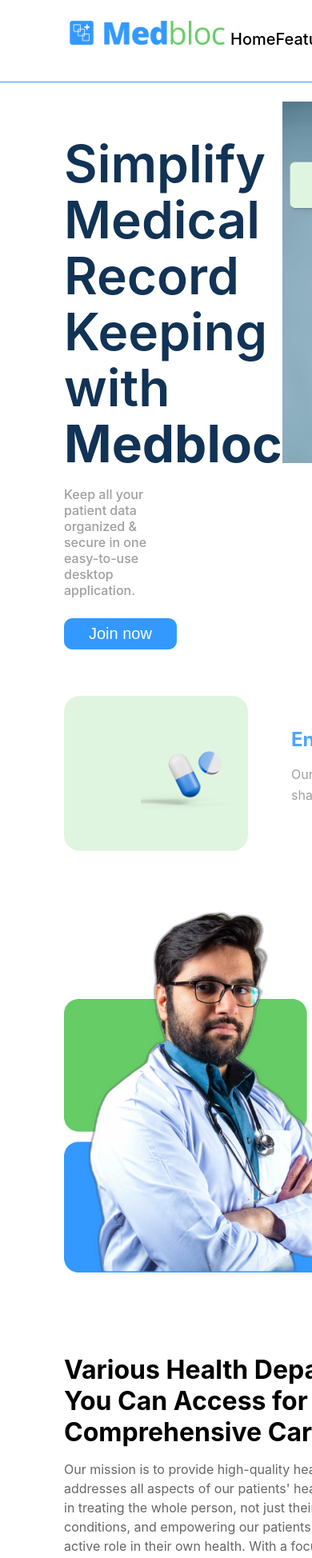
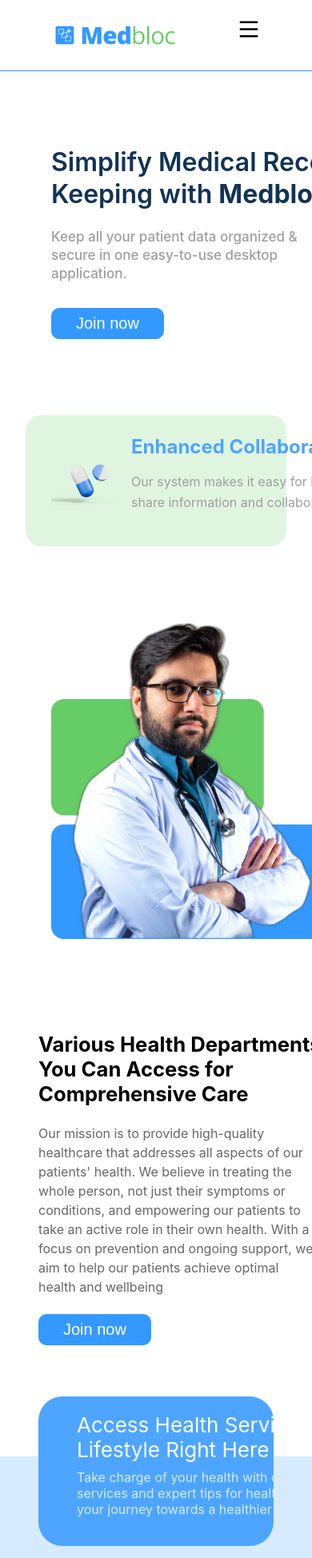
Before and after one commit to learnable-2022/DPR-4-FE, a React (Create React App) app in the folder team4/: page / in a window 390 px wide. Shown: the top 1948 px of the page at 80% size. Built offline with nearby package versions, Linux system fonts and the light colour scheme; the HTML template or start-up script is replaced by a standard one.

Commit message:
added responsiveness

```diff
--- a/team4/src/landing/landing.css
+++ b/team4/src/landing/landing.css
@@ -15,11 +15,17 @@ html, body{
     padding: 20px 5rem 1.5rem 5rem;
 }
 
+.nav-section i{
+    display: none;
+}
+
 .nav2 {
     width: 60%;
     display: flex;
     justify-content: space-between;
     align-items: center;
+    position: relative;
+    right: 0;
 }
 
 .link{
@@ -28,6 +34,23 @@ html, body{
     color: #000;
     font-weight: 500;
     font-size: 20px;
+}
+
+#nav-link{
+    padding: 10px 20px;
+    border-radius: 7px;
+}
+
+#nav-link:hover{
+    transition: 0.3s;
+    background-color:#98cbff;
+    color: white;
+}
+
+#nav-link:active{
+     background-color: #3399ff;
+     color: white;
+     transition: 0.3s;
 }
 
 .btn{
@@ -41,7 +64,17 @@ html, body{
     cursor: pointer;
 }
 
+
 .btn:hover{
+    transition: 0.3s;
+    background-color:#2266aa;
+    color: #fff;
+    transition: 0.3s;
+}
+
+.btn:active{
+    background-color: #3399ff;
+    color: white;
     transition: 0.3s;
 }
 
@@ -90,6 +123,18 @@ span{
     cursor: pointer;
 }
 
+.hero-btn:hover{
+    transition: 0.3s;
+    background-color:#2266aa;
+    color: white;
+}
+
+.hero-btn:active{
+     background-color: #3399ff;
+     color: white;
+     transition: 0.3s;
+}
+
 /* section-one */
 .section-one{
     display: flex;
@@ -105,9 +150,9 @@ span{
     width: 140px;
 }
 
-h2{
+.sec-one-text{
     color: #4da5ff;
-    margin: 0  0 15px 0;
+    margin: 0 0 15px 0;
 }
 
 .section-one-text{
@@ -130,6 +175,18 @@ h2{
     border: 1px solid #3399ff;
     font-size: 20px;
     cursor: pointer;
+}
+
+.section-one-btn:hover{
+    transition: 0.3s;
+    background-color:#2266aa;
+    color: white;
+}
+
+.section-one-btn:active{
+     background-color: #3399ff;
+     color: white;
+     transition: 0.3s;
 }
 
 .hr{
@@ -249,6 +306,21 @@ h2{
     cursor: pointer;
 }
 
+.section-four-btn:hover{
+    transition: 0.3s;
+    background-color:#2266aa;
+    color: #fff;
+    transition: 0.3s;
+    border: 1px solid #2266aa;
+}
+
+.section-four-btn:active{
+    background-color: #3399ff;
+    color: white;
+    transition: 0.3s;
+    border: 1px solid #2266aa;
+}
+
 /* section-footer */
 .footer-section{
     background-color:  #D6EBFF;
@@ -264,14 +336,26 @@ h2{
     color: #666;
     font-size: 14px;
 }
+
 .footer-section-a{
     align-self: center;
 }
+
 .footer-section-a p{
     font-size: 14px;
     color: #666;
     line-height: 20px;
     width: 360px;
+}
+
+.footer-link p:hover{
+    color: #3399ff;
+    transition: 0.3s;
+}
+
+.footer-link p:active{
+    color: #3399ff;
+    transition: 0.3s;
 }
 
 .footer-section h5{
@@ -281,3 +365,326 @@ h2{
 .footer-section-d{
     margin: 0 0 20px 0;
 }
+
+/* *****************MEDIA QUERY */
+@media screen and (max-width:1317px){
+h1{
+    font-size: 3rem;
+}
+
+.hero-text{
+    width: 54%;
+}
+
+}
+
+@media screen and (max-width:1152px){
+    h1{
+        margin: 70px 0 0 0;
+        font-size: 2rem;
+        line-height: 50px;
+    }
+
+    .hero-text{
+        margin: 10px 0 19px 0;
+        line-height: 23px;
+        font-size: 17px;
+        width: 58%;
+    }
+}
+
+@media screen and (max-width:1127px){
+    h1{
+        font-size: 1.8rem;
+        line-height: 40px;
+    }
+    .section-one{
+        padding: 25px 5rem;
+    }
+    .hero-text{
+        width: 61%;
+    }
+}
+
+@media screen and (max-width:1092px){
+    .nav2{
+        width: 70%;
+    }
+    .section-one-b{
+        margin: 0;
+    }
+    #female-img{
+        width: 450px;
+    }
+    .hero-text{
+        width: 65%;
+    }
+    .section-two{
+        margin: 3rem 3rem 3rem 5rem;
+    }
+    .section-four-a p{
+        width: 550px;
+    }
+    .section-four-a h4{
+        width: 600px;
+    }
+}
+
+@media screen and (max-width:1077px){
+    .section-four{
+        margin: 4rem 6rem -6rem 5rem;
+    }
+    .section-four-a p{
+        width: 580px;
+    }
+    .section-four-a h4{
+        width: 630px;
+    }
+}
+
+@media screen and (max-width:1057px){
+    .hero-text{
+        width: 70%;
+    }
+    #pill-img{
+        width: 120px;
+    }
+    .section-one{
+        padding: 25px 4rem;
+    }
+    .section-two{
+        padding: 0 0rem 0 0;
+    }
+    .section-four-btn{
+        font-size: 12px;
+    }
+    #female-img{
+        width: 400px;
+    }
+    h1{
+        font-size: 2rem;
+        line-height: 40px;
+    }
+}
+
+@media screen and (max-width:1037px){
+    h1{
+        width: 380px;
+    }
+    #female-img{
+        width: 380px;
+    }
+    .section-one{
+        padding: 25px 3rem;
+    }
+    #male-img{
+        width: 350px;
+    }
+    #heart-img{
+        width: 320px;
+    }
+}
+
+@media screen and (max-width:1007px){
+    .section-one{
+        padding: 25px 2rem;
+    }
+    .section-four-btn{
+        padding: 10px 15px;
+        width: 120px;
+    }
+}
+
+@media screen and (max-width:977px){
+    #pill-img{
+        width: 100px;
+    }
+    .section-one-b{
+        margin: 0 0 0 0px;
+    }
+    .hero-text{
+        width: 86%;
+    }
+    .section-four{
+        margin: 4rem 6rem -5rem 5rem;
+        padding: 20px 3rem;
+        border-radius: 30px;
+    }
+    .section-four-a p{
+        width: 540px;
+    }
+    .section-four-btn{
+        margin: 0 0 0 -15px;
+    }
+    .section-two-text{
+        font-size: 1.6rem;
+    }
+}
+
+@media screen and (max-width:957px){
+    .section-four-btn{
+        margin: 0 0 0 -38px;
+    }
+    .section-four{
+        padding: 20px 3rem 20px 2rem;
+    }
+    .hero-text{
+        width: 87%;
+    }
+    .section-two-text{
+        width: 360px;
+    }
+    .nav2{
+        width: 75%;
+    }
+}
+
+@media screen and (max-width:922px){
+    .nav-section{
+        padding: 20px 4rem 1.5rem 4rem;
+    }
+    .hero-section{
+        padding: 1.5rem 4rem 10px 4rem;
+    }
+    .section-one{
+        margin: 3rem 4rem;
+    }
+    .section-two{
+        margin: 3rem 4rem;
+    }
+    .section-three{
+        margin: 3rem 3rem;
+    }
+    .section-four{
+        margin: 4rem 3rem -7rem 3rem;
+        padding: 20px 3rem;
+        border-radius: 30px;
+    }
+    .footer-section{
+        padding: 10rem 5rem 3rem 4rem;
+    }
+}
+
+@media screen and (max-width:882px){
+    #logo{
+        width: 10rem;
+        padding: 8px 0 0 0;
+    }
+    .section-one{
+        margin: 3rem;
+    }
+}
+
+@media screen and (max-width:857px){
+    #nav-link{
+        padding: 0;
+    }
+    #nav-link:hover{
+        transition: 0.3s;
+        color: #3399ff;
+        background-color: #fff;
+    }
+
+    #nav-link:active{
+         color: #3399ff;
+         transition: 0.3s;
+         background-color: #fff;
+    }
+    .section-one{
+        margin: 3rem 2rem;
+    }
+    #heart-img{
+        width: 280px;
+    }
+    .section-three-text{
+        width: 400px;
+        font-size: 1.6rem;
+    }
+    .section-three-text-b{
+        width: 350px;
+    }
+    .section-four-btn{
+        margin: 0 0 0 -65px;
+    }
+    .section-four-a p{
+        width: 500px;
+    }
+
+    /* HAMBURGER CODE */
+    .nav-section i{
+        display: block;
+        font-size: 30px;
+    }
+/*  */
+    .nav2bg{
+        background-color: #00000069;
+        width: 100vw;
+        height: 100vh;
+        position: fixed;
+        right: -100%;
+        top: 0;
+        height: 100vh;
+        z-index: 999;
+        transition: .5s;
+    }
+
+    .nav2bg{
+        background-color: #00000069;
+        width: 100vw;
+        height: 100vh;
+        position: fixed;
+        right: 0;
+        top: 0;
+        height: 100vh;
+        z-index: 999;
+        transition: .5s;
+    }
+
+    .nav2{
+        flex-direction: column;
+        background-color: #eaf4ff;
+        justify-content: flex-start;
+        gap: 3rem;
+        width: 25%;
+        padding: 20px;
+        position: fixed;
+        right: -400px;
+        top: 0;
+        height: 100vh;
+        transition: .5s;
+    }
+
+    .nav2Open{
+        display: flex;
+        align-items: center;
+        flex-direction: column;
+        background-color: #eaf4ff;
+        justify-content: flex-start;
+        gap: 3rem;
+        width: 25%;
+        padding: 20px;
+        position: fixed;
+        right: 0;
+        top: 0;
+        height: 100vh;
+        transition: .5s;
+        box-shadow: 0 0 10px #00000069;
+        z-index: 999;
+    }
+
+    .nav2 i, .nav2Open i{
+        align-self: flex-start;
+    }
+
+    .nav2 .btn, .nav2Open .btn{
+        display: none;
+    }
+}
+
+/* @media screen and (max-width:1317px){
+
+}
+
+@media screen and (max-width:1317px){
+
+} */
--- a/team4/src/landing/landing.jsx
+++ b/team4/src/landing/landing.jsx
@@ -1,79 +1,105 @@
-import React from "react";
-import femaleDoc from '../landing/images/femaleDoc.png';
-import logo from '../landing/images/logo.png';
-import male from '../landing/images/maleDoc.png';
-import heart from '../landing/images/heart.png';
-import pill from '../landing/images/pill.png';
-import '../landing/landing.css'
-import { Link } from 'react-router-dom';
-
+import React, {useState} from "react";
+import femaleDoc from "../landing/images/femaleDoc.png";
+import logo from "../landing/images/logo.png";
+import male from "../landing/images/maleDoc.png";
+import heart from "../landing/images/heart.png";
+import pill from "../landing/images/pill.png";
+import "../landing/landing.css";
+import { Link } from "react-router-dom";
 
 export default function Landing() {
+  const [isNavOpen, setIsNavOpen] = useState(false)
+
+  function navOpen(){
+    setIsNavOpen(true)
+  }
+
+  console.log(isNavOpen)
+
   return (
     <div className="">
-
       {/* nav section */}
       <div className="nav-section">
-
         <div className="nav1">
-          <img src={logo} alt="medbloc-logo" id="logo"/>
+          <img src={logo} alt="medbloc-logo" id="logo" />
         </div>
-
-      <div className="nav2">
-        <Link className='link'  to=""><li>Home</li></Link>
-        <Link className='link'  to=""><li>Features</li></Link>
-        <Link className='link'  to=""><li>Pricing</li></Link>
-        <Link className='link'  to=""><li>Support</li></Link>
-        <Link className='link'  to=""><button className="btn">Get Started</button></Link>
+        <i class="ri-menu-line" onClick={navOpen}></i>
+        {/* {isNavOpen ? <div className="nav2bg"></div> : ""} */}
+        {isNavOpen && <div className="nav2bg"></div>}
+        {/* <div className={isNavOpen ? `nav2BgOpen`:`nav2Bg`} > */}
+          <div className={isNavOpen ? `nav2Open`:`nav2`}>
+            <i class="ri-close-circle-fill" onClick={()=> setIsNavOpen(!isNavOpen)}></i>
+            <Link className="link" id="nav-link" to="">
+              <li>Home</li>
+            </Link>
+            <Link className="link" id="nav-link" to="">
+              <li>Features</li>
+            </Link>
+            <Link className="link" id="nav-link" to="">
+              <li>Pricing</li>
+            </Link>
+            <Link className="link" id="nav-link" to="">
+              <li>Support</li>
+            </Link>
+            <Link className="link" id="get-link" to="">
+              <button className="btn">Get Started</button>
+            </Link>
           </div>
-
         </div>
-
-
+      {/* </div> */}
 
       {/* hero section */}
       <div className="hero-section">
-
         <div className="hero-1">
-          <h1>Simplify Medical Record Keeping with <span>Medbloc</span></h1>
-          <p className='hero-text'>Keep all your patient data organized & secure in one easy-to-use desktop application.</p>
-          <Link className='link'  to=""><button className="hero-btn">Join now</button></Link>
+          <h1>
+            Simplify Medical Record Keeping with <span>Medbloc</span>
+          </h1>
+          <p className="hero-text">
+            Keep all your patient data organized & secure in one easy-to-use
+            desktop application.
+          </p>
+          <Link className="link" to="">
+            <button className="hero-btn">Join now</button>
+          </Link>
         </div>
 
         <div className="hero-2">
-          <img src={femaleDoc} alt="female-doctor" id="female-img"/>
+          <img src={femaleDoc} alt="female-doctor" id="female-img" />
         </div>
-
       </div>
 
       {/* section-one */}
       <div className="section-one">
         <div>
-          <img src={pill} alt="pill" id="pill-img"/>
+          <img src={pill} alt="pill" id="pill-img" />
         </div>
         <div className="section-one-b">
-          <h2>Enhanced Collaboration</h2>
+          <h2 className="sec-one-text">Enhanced Collaboration</h2>
           <p className="section-one-text">
-            Our system makes it easy for healthcare professionals to share information and collaborate on patient care.
+            Our system makes it easy for healthcare professionals to share
+            information and collaborate on patient care.
           </p>
         </div>
 
-        <div className="hr">
-
-        </div>
+        <div className="hr"></div>
 
         <div className="section-one-c">
-          <Link className='link'  to=""><button className="section-one-btn">Try now</button></Link>
+          <Link className="link" to="">
+            <button className="section-one-btn">Try now</button>
+          </Link>
         </div>
       </div>
 
       {/* section-two*/}
       <div className="section-two">
         <div className="section-two-a">
-          <img src={male} alt="male-doctor" id="male-img"/>
+          <img src={male} alt="male-doctor" id="male-img" />
         </div>
         <div className="section-two-b">
-          <h2 className="section-two-text">We Constantly Provide the Greatest Medical Care Record for your Health.</h2>
+          <h2 className="section-two-text">
+            We Constantly Provide the Greatest Medical Care Record for your
+            Health.
+          </h2>
           <ul className="list">
             <li className="section-2-list">
               <i className="ri-checkbox-line"></i>
@@ -91,7 +117,9 @@ export default function Landing() {
               <i className="ri-checkbox-line"></i>
               <p>Low Gas Fee</p>
             </li>
-            <Link className='link'  to=""><button className="hero-btn">Join now</button></Link>
+            <Link className="link" to="">
+              <button className="hero-btn">Join now</button>
+            </Link>
           </ul>
         </div>
       </div>
@@ -99,58 +127,98 @@ export default function Landing() {
       {/* section-three */}
       <div className="section-three">
         <div className="section-three-a">
-          <h2 className="section-three-text">Various Health Departments You Can Access for Comprehensive Care</h2>
+          <h2 className="section-three-text">
+            Various Health Departments You Can Access for Comprehensive Care
+          </h2>
           <p className="section-three-text-b">
-          Our mission is to provide high-quality healthcare that addresses all aspects of our patients' health. We believe in treating the whole person, not just their symptoms or conditions, and empowering our patients to take an active role in their own health. With a focus on prevention and ongoing support, we aim to help our patients achieve optimal health and wellbeing
+            Our mission is to provide high-quality healthcare that addresses all
+            aspects of our patients' health. We believe in treating the whole
+            person, not just their symptoms or conditions, and empowering our
+            patients to take an active role in their own health. With a focus on
+            prevention and ongoing support, we aim to help our patients achieve
+            optimal health and wellbeing
           </p>
-          <Link className='link'  to=""><button className="hero-btn">Join now</button></Link>
+          <Link className="link" to="">
+            <button className="hero-btn">Join now</button>
+          </Link>
         </div>
         <div className="section-three-b">
-          <img src={heart} alt="heart" id="heart-img"/>
+          <img src={heart} alt="heart" id="heart-img" />
         </div>
       </div>
       {/* section-four */}
       <div className="section-four">
         <div className="section-four-a">
-          <h4>Access Health Services and Tips for a Healthier Lifestyle Right Here</h4>
+          <h4>
+            Access Health Services and Tips for a Healthier Lifestyle Right Here
+          </h4>
           <p>
-            Take charge of your health with our comprehensive health services and expert tips for healthy living. Explore now and start your journey towards a healthier you.
+            Take charge of your health with our comprehensive health services
+            and expert tips for healthy living. Explore now and start your
+            journey towards a healthier you.
           </p>
         </div>
         <div className="section-four-b">
-        <Link className='link'  to=""><button className="section-four-btn">Stay connected</button></Link>
+          <Link className="link" to="">
+            <button className="section-four-btn">Stay connected</button>
+          </Link>
         </div>
       </div>
 
       {/* footer-section */}
       <div className="footer-section">
         <div className="footer-section-a">
-          <img src={logo} alt="medbloc-logo" id="logo"/>
+          <img src={logo} alt="medbloc-logo" id="logo" />
           <p>
-          Have a safe and decentralized medical record with us and access expert medical opinion from one of our world renowned specialist so you can have the answer and confidence to make informed decisions about your health
+            Have a safe and decentralized medical record with us and access
+            expert medical opinion from one of our world renowned specialist so
+            you can have the answer and confidence to make informed decisions
+            about your health
           </p>
         </div>
         <div className="footer-section-b">
           <h5>Information</h5>
-          <Link className='footer-link'  to=""><p>Sign Up</p></Link>
-          <Link className='footer-link'  to=""><p>Join Community</p></Link>
-          <Link className='footer-link'  to=""><p>Learning</p></Link>
-          <Link className='footer-link'  to=""><p>Newsletter</p></Link>
+          <Link className="footer-link" to="">
+            <p>Sign Up</p>
+          </Link>
+          <Link className="footer-link" to="">
+            <p>Join Community</p>
+          </Link>
+          <Link className="footer-link" to="">
+            <p>Learning</p>
+          </Link>
+          <Link className="footer-link" to="">
+            <p>Newsletter</p>
+          </Link>
         </div>
         <div className="footer-section-c">
           <h5>Platform</h5>
-          <Link className='footer-link'  to=""><p>Terms of Use</p></Link>
-          <Link className='footer-link'  to=""><p>About</p></Link>
-          <Link className='footer-link'  to=""><p>Contact</p></Link>
-          <Link className='footer-link'  to=""><p>Partnership</p></Link>
+          <Link className="footer-link" to="">
+            <p>Terms of Use</p>
+          </Link>
+          <Link className="footer-link" to="">
+            <p>About</p>
+          </Link>
+          <Link className="footer-link" to="">
+            <p>Contact</p>
+          </Link>
+          <Link className="footer-link" to="">
+            <p>Partnership</p>
+          </Link>
         </div>
         <div className="footer-section-d">
           <h5>Support</h5>
-          <Link className='footer-link'  to=""><p>Help Centre</p></Link>
-          <Link className='footer-link'  to=""><p>Video Tutorial</p></Link>
-          <Link className='footer-link'  to=""><p>Cookie Settings</p></Link>
+          <Link className="footer-link" to="">
+            <p>Help Centre</p>
+          </Link>
+          <Link className="footer-link" to="">
+            <p>Video Tutorial</p>
+          </Link>
+          <Link className="footer-link" to="">
+            <p>Cookie Settings</p>
+          </Link>
         </div>
       </div>
     </div>
-  )
+  );
 }
```
Lines whose indentation alone changed are shown as unchanged.
